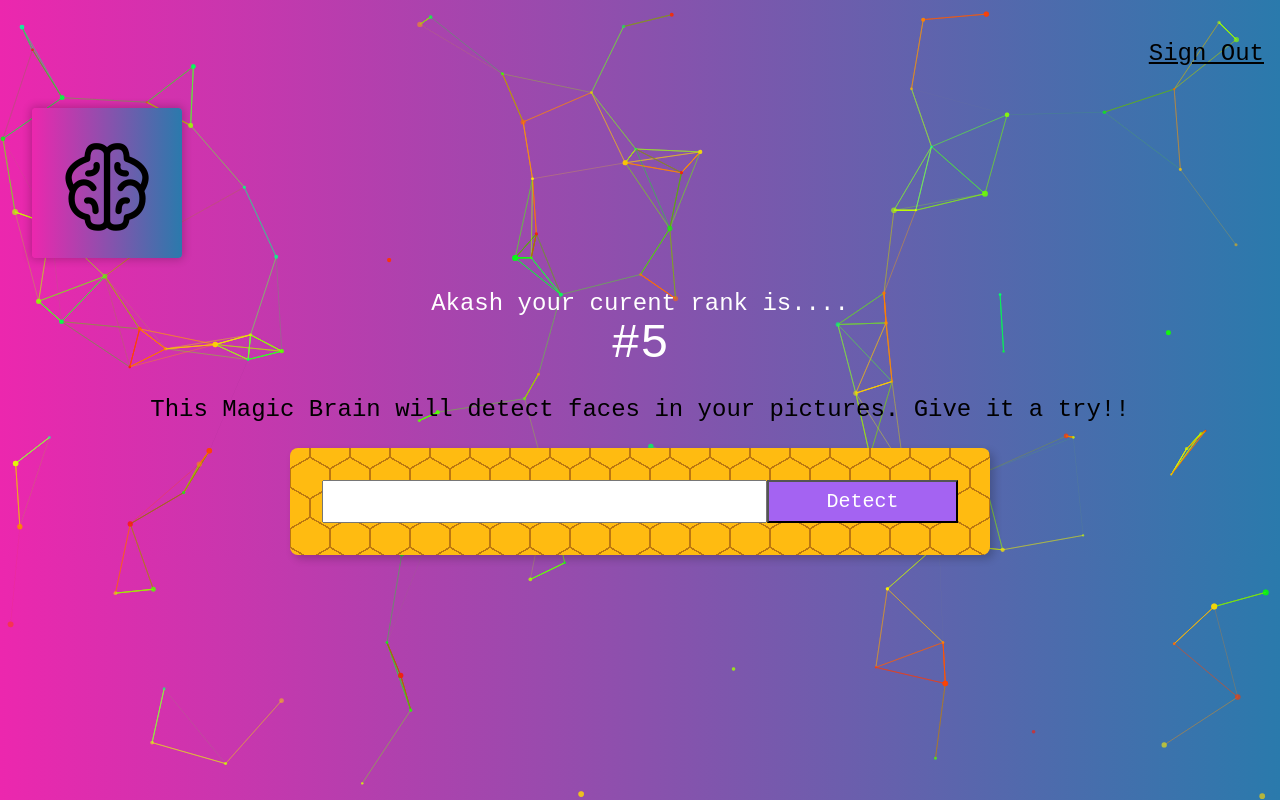
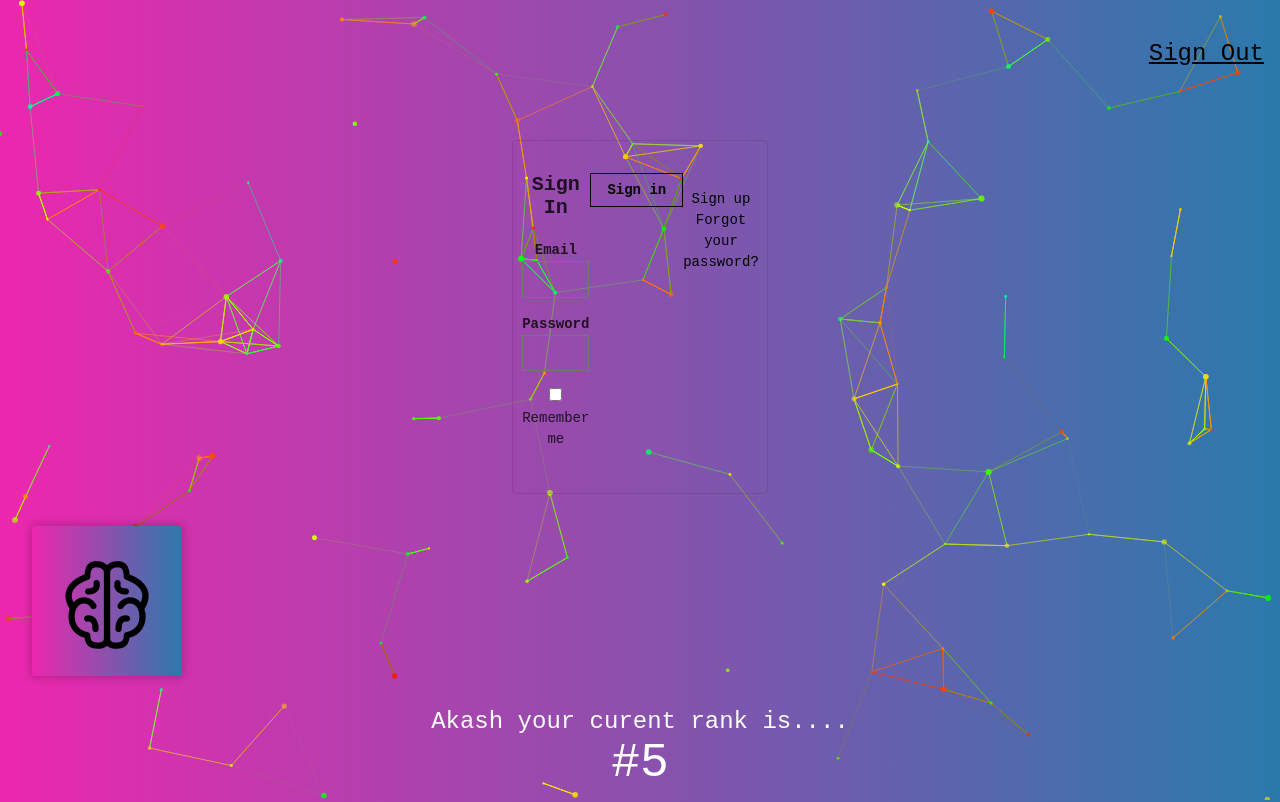
Before and after one commit to jaiswalakash170/facerecognitionbrain, a React (Create React App) app: page / in a window 1280 px wide. Shown: the top 802 px of the page. Built offline with nearby package versions, Linux system fonts and the light colour scheme; what clarifai would draw is missing.

Commit message:
Added SignIn component and added tachyon Form and Card style border in it

```diff
--- a/src/App.js
+++ b/src/App.js
@@ -6,6 +6,7 @@
 import ImageLinkForm from './components/imagelinkform/imagelinkform';
 import Rank from './components/rank/rank';
 import FaceRecognition from './components/facerecognition/facerecognition';
+import SignIn from './components/signin/signin'
 import 'tachyons';
 import particleOptions from './particles.json';
 import Clarifai from 'clarifai';
@@ -61,6 +62,7 @@
                     options={particleOptions}
                 />
                 <Navigation />
+                <SignIn />
                 <Logo />
                 <Rank />
                 <ImageLinkForm
--- /dev/null
+++ b/src/components/signin/signin.js
@@ -0,0 +1,33 @@
+import react from 'react';
+
+const SignIn = () => {
+    return (
+        <article class="br2 ba dark-gray b--black-10 mv4 w-100 w-50-m w-25-l mw5 center">
+            <main class="pa4 black-80">
+                <form class="measure center">
+                    <fieldset id="sign_up" class="ba b--transparent ph0 mh0">
+                        <legend class="f4 fw6 ph0 mh0">Sign In</legend>
+                        <div class="mt3">
+                            <label class="db fw6 lh-copy f6" for="email-address">Email</label>
+                            <input class="pa2 input-reset ba bg-transparent hover-bg-black hover-white w-100" type="email" name="email-address"  id="email-address" />
+                        </div>
+                        <div class="mv3">
+                            <label class="db fw6 lh-copy f6" for="password">Password</label>
+                            <input class="b pa2 input-reset ba bg-transparent hover-bg-black hover-white w-100" type="password" name="password"  id="password" />
+                        </div>
+                        <label class="pa0 ma0 lh-copy f6 pointer"><input type="checkbox" /> Remember me</label>
+                    </fieldset>
+                    <div class="">
+                        <input class="b ph3 pv2 input-reset ba b--black bg-transparent grow pointer f6 dib" type="submit" value="Sign in" />
+                    </div>
+                    <div class="lh-copy mt3">
+                        <a href="#0" class="f6 link dim black db">Sign up</a>
+                        <a href="#0" class="f6 link dim black db">Forgot your password?</a>
+                    </div>
+                </form>
+            </main>
+        </article>
+    );
+}
+
+export default SignIn;
```
